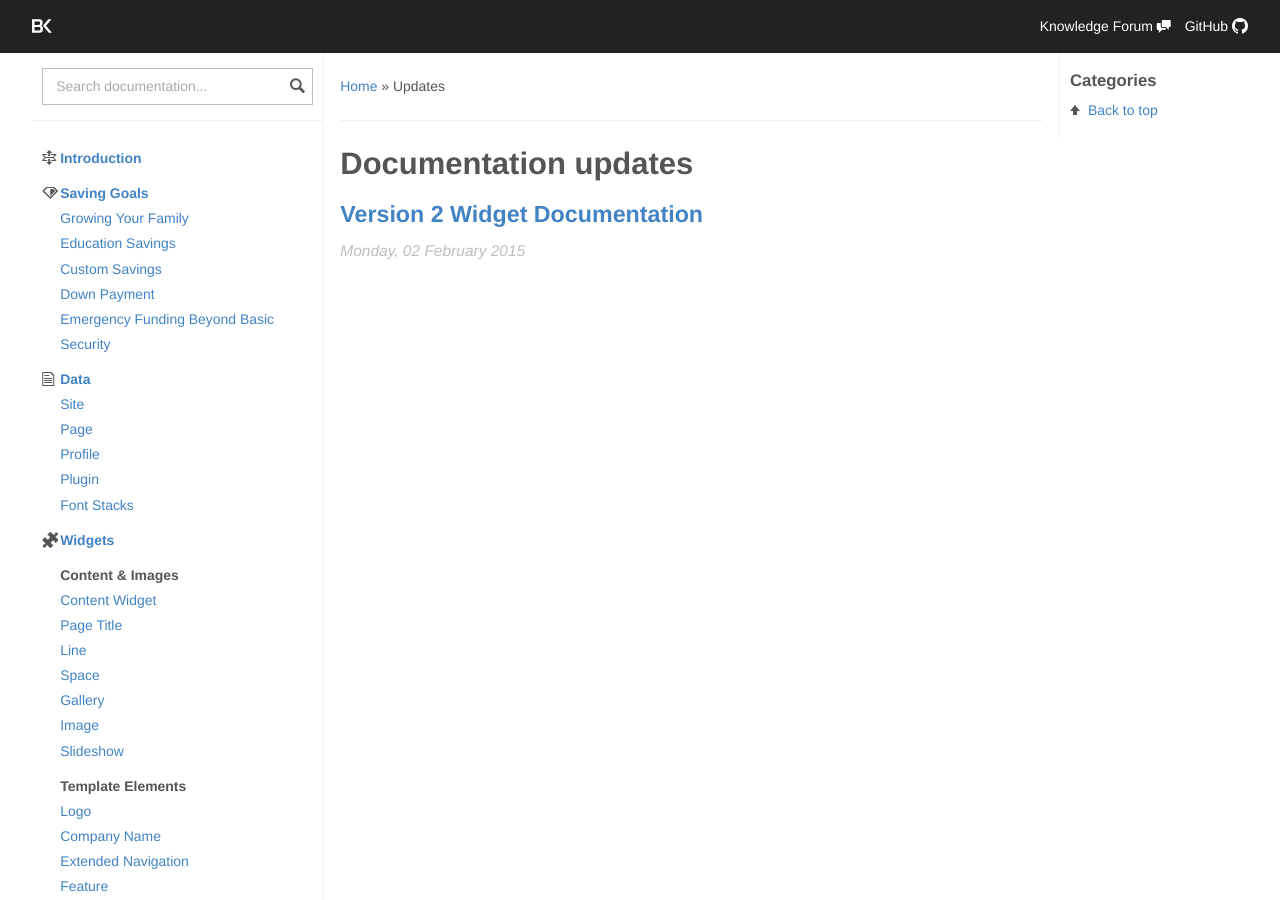
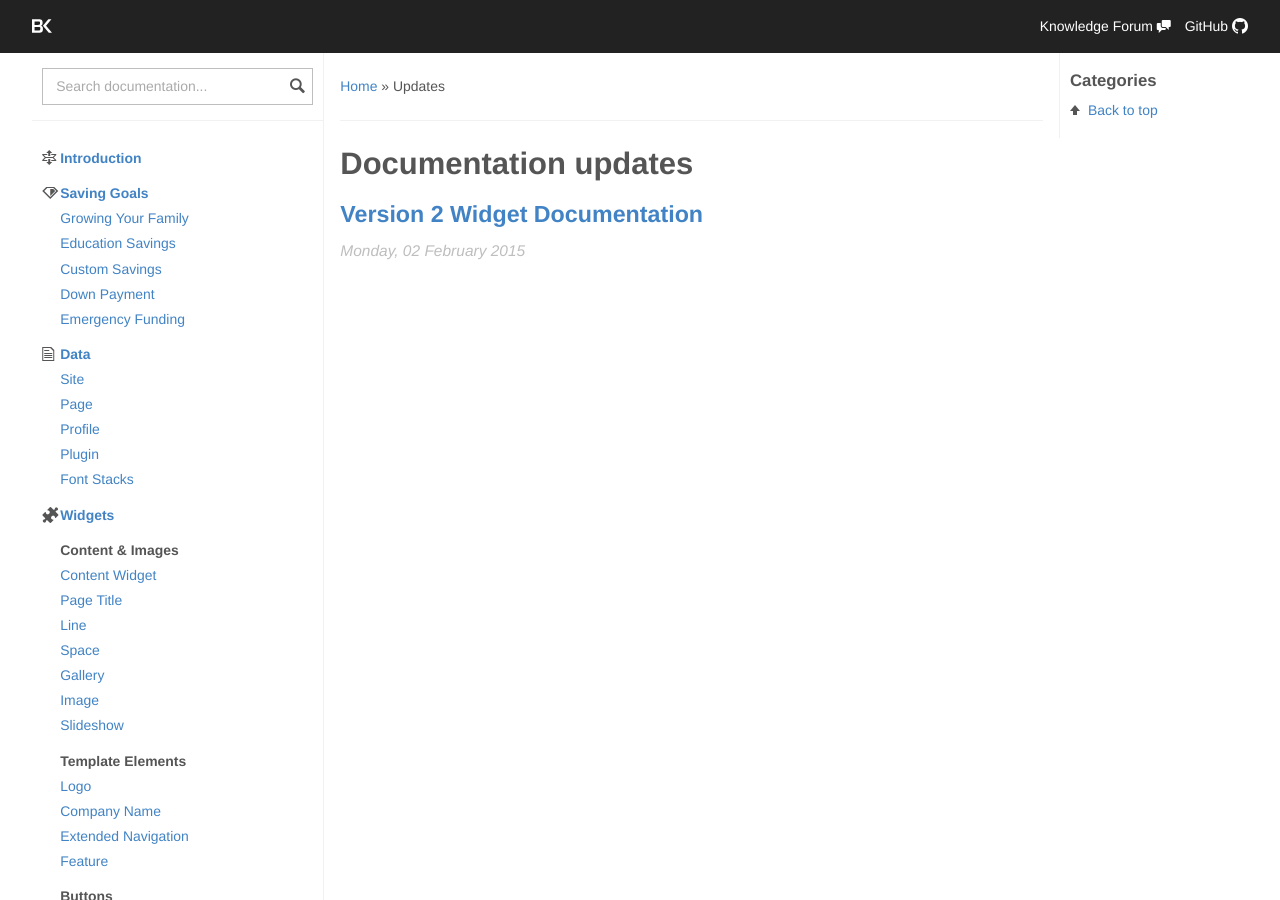
Before and after one commit to skoroth-kw/dockit, a Jekyll site: the page built from updates.md, in a window 1280 px wide and 900 px high. Built offline with Jekyll 4.4.1, drawn with Linux system fonts in a browser that asks for light colours; nearby versions of some CDN libraries.

Commit message:
Updated navigation.yml

```diff
--- a/_data/navigation.yml
+++ b/_data/navigation.yml
@@ -26,7 +26,7 @@ navdocs:
     url: /saving-goals/custom-savings/
   - title: Down Payment
     url: /saving-goals/down-payment/
-  - title: Emergency Funding Beyond Basic Security
+  - title: Emergency Funding
     url: /saving-goals/emergency-funding-beyond-basic-security/
 
 # DATA
```
